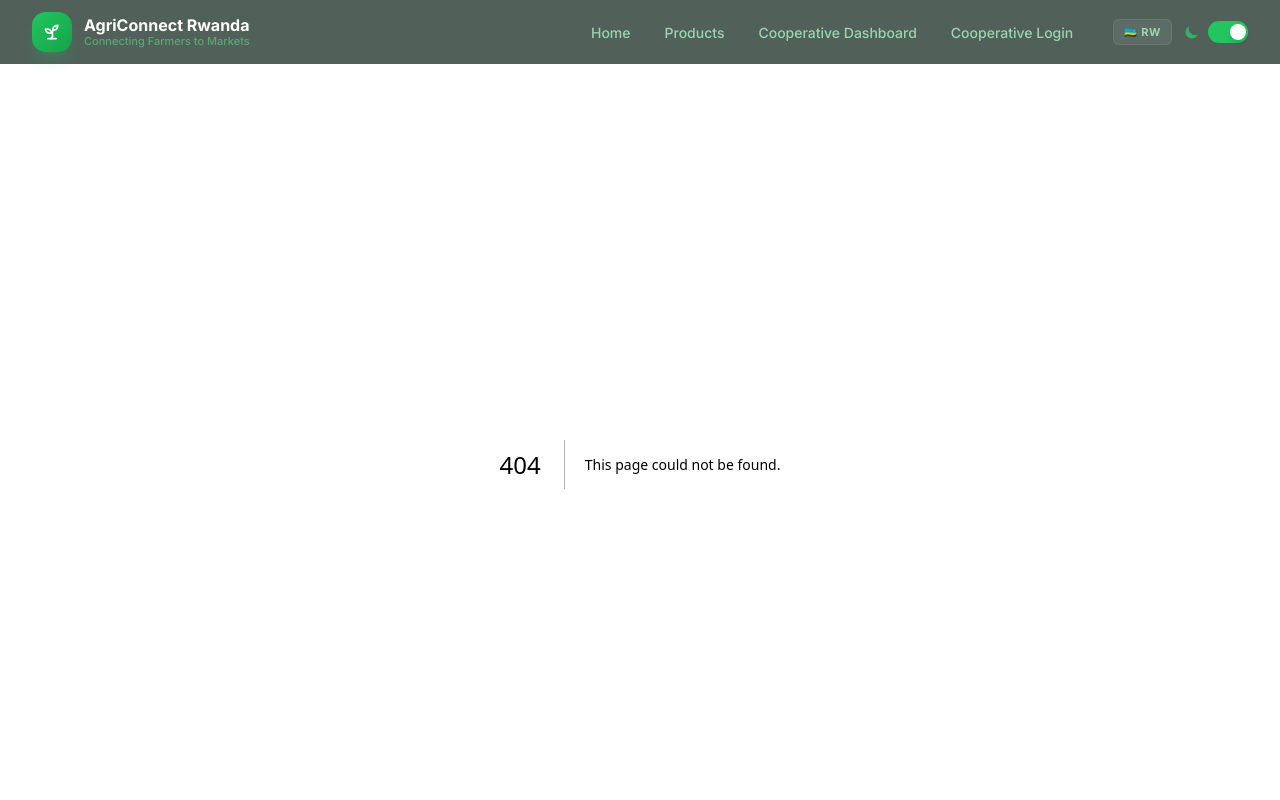
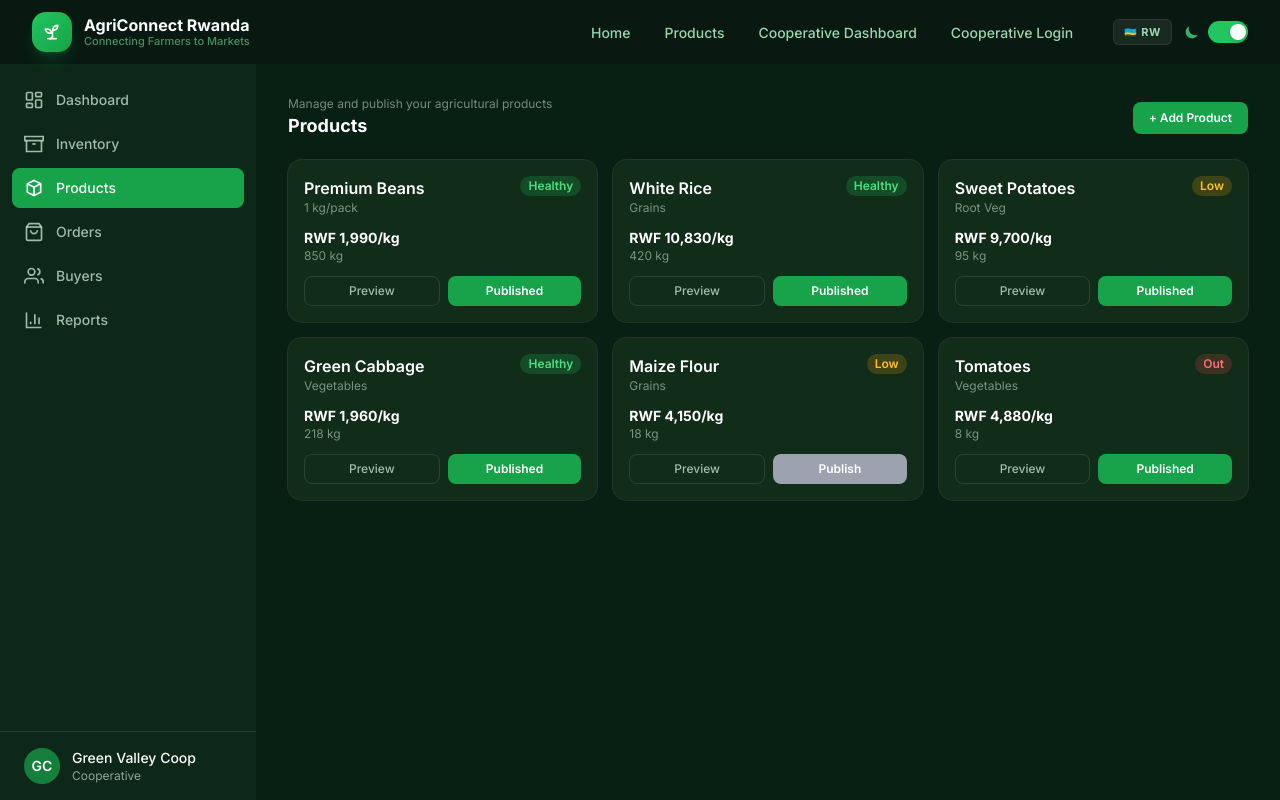
Before and after one commit to Emerance63/AGRI_connect_Frotned-end, a Next.js app: page /cooperative/products in a window 1280 px wide. Before the commit this address had no page. Shown: the top 800 px of the page. Built offline with nearby package versions, Linux system fonts and the light colour scheme.

Commit message:
feat(products): split public and cooperative product routes

```diff
--- /dev/null
+++ b/src/app/products/page.tsx
@@ -0,0 +1,5 @@
+export const metadata = { title: "Products" };
+
+export default function ProductsPage() {
+  return null;
+}
--- a/src/components/layout/sidebar.tsx
+++ b/src/components/layout/sidebar.tsx
@@ -33,7 +33,7 @@
   },
   {
     name: "Products",
-    href: "/products",
+    href: "/cooperative/products",
     icon: (
       <svg width="20" height="20" viewBox="0 0 24 24" fill="none" stroke="currentColor" strokeWidth="2">
         <path d="M20 7 12 3 4 7v10l8 4 8-4V7z" />
```
Also changed, not shown: src/app/(cooperative)/cooperative/products/page.tsx (line endings or trailing spaces).
